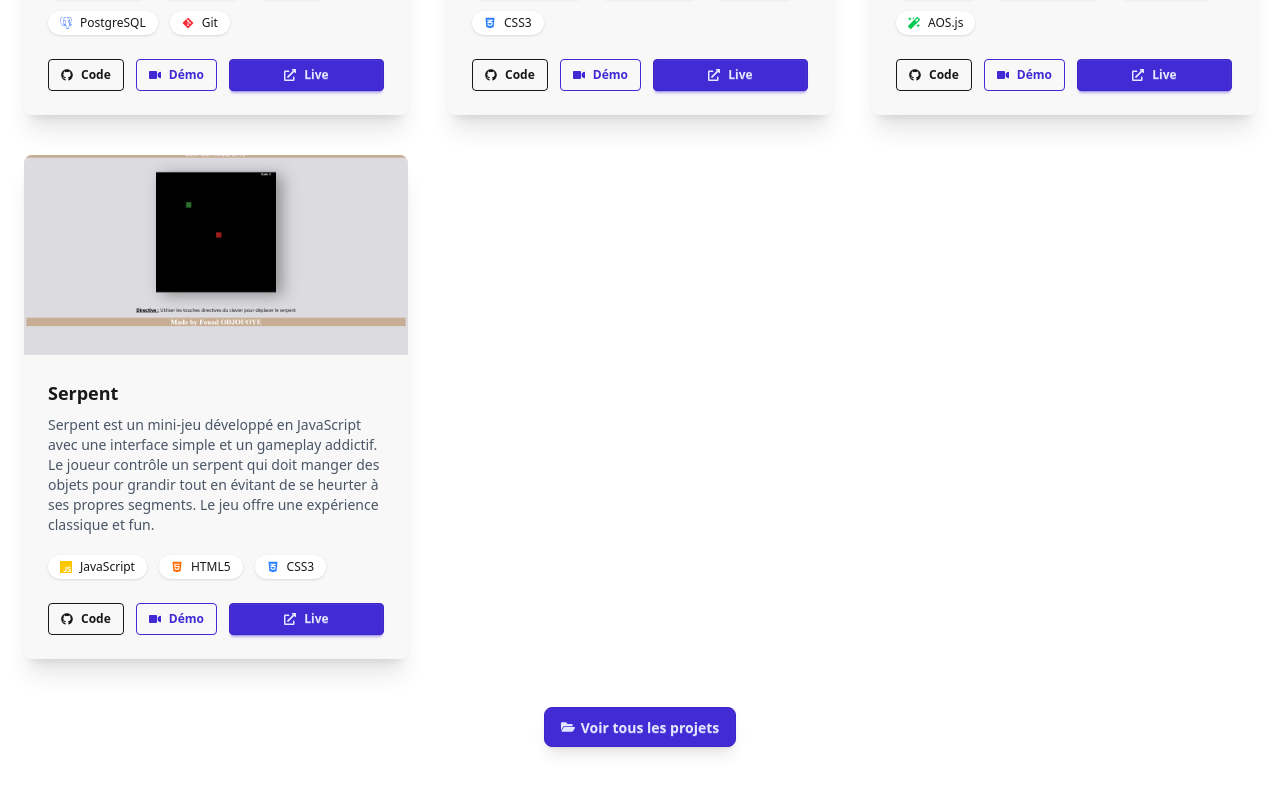
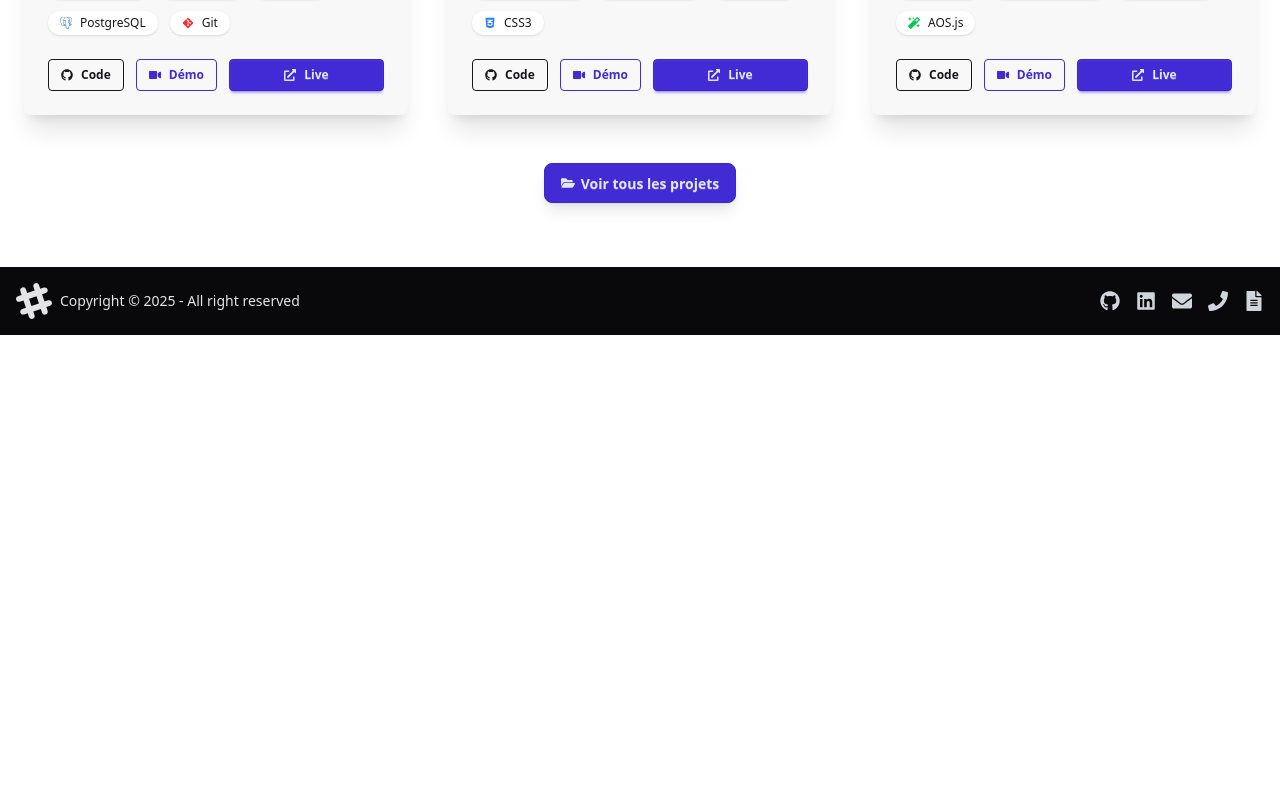
Before and after one commit to AdiyoFouad/portfolio, a React (Create React App) app: page / in a window 1280 px wide. Shown: the part 1991-2784 px from the top of the page. After the commit the page ends 2326 px from the top, so only its background shows below. Built offline with nearby package versions, Linux system fonts and the light colour scheme.

Commit message:
Update projectsData

```diff
--- a/src/datas/projectsData.js
+++ b/src/datas/projectsData.js
@@ -1,5 +1,5 @@
-import { FaReact, FaPython, FaPhp, FaDatabase, FaHtml5, FaCss3Alt, FaGitAlt, FaJsSquare, FaMagic} from "react-icons/fa";
-import { SiBootstrap, SiJavascript, SiFlask, SiMysql,SiPostgresql, SiChartdotjs, SiAngular, SiTypescript } from "react-icons/si";
+import { FaReact, FaPython, FaDatabase, FaHtml5, FaCss3Alt, FaGitAlt, FaJsSquare, FaMagic} from "react-icons/fa";
+import { SiBootstrap, SiJavascript, SiFlask,SiPostgresql, SiChartdotjs, SiAngular, SiTypescript } from "react-icons/si";
 export const projectsData = [
   {
     id: 1,
@@ -72,19 +72,19 @@ export const projectsData = [
     featured: true
   },
   {
-    id: 4,
+    id: 5,
     title: "Serpent",
     description: "Serpent est un mini-jeu développé en JavaScript avec une interface simple et un gameplay addictif. Le joueur contrôle un serpent qui doit manger des objets pour grandir tout en évitant de se heurter à ses propres segments. Le jeu offre une expérience classique et fun.",
-    image: "/img/projects/serpent.png",
+    image: "/img/Projects/serpent.png",
     github: "https://github.com/AdiyoFouad/Serpent",
-    demo: "#",
+    demo: "https://serpent-five.vercel.app/",
     live: "https://serpent-five.vercel.app/",
     techs: [
       { name: "JavaScript", icon: SiJavascript, color: "text-yellow-400" },
       { name: "HTML5", icon: FaHtml5, color: "text-orange-500" },
       { name: "CSS3", icon: FaCss3Alt, color: "text-blue-500" },
     ],
-    featured: true
+    featured: false
   }/*,
   {
     id: 4,
```
